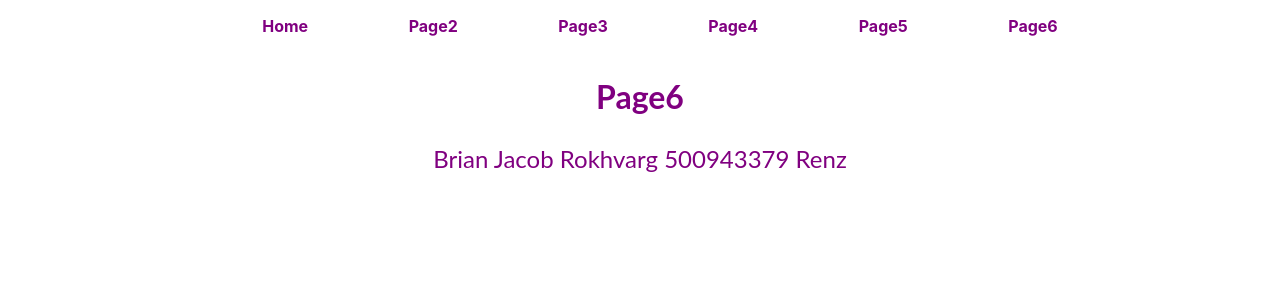
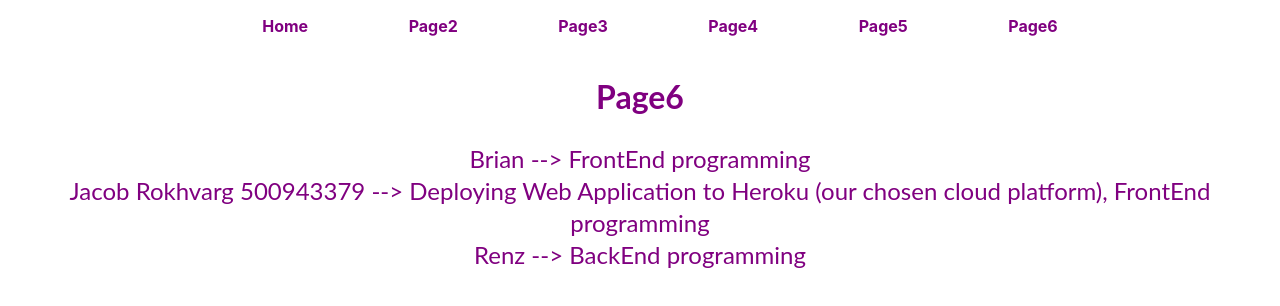
Before and after one commit to jmoney2001/v5_cps530, a React (Create React App) app: page /page6 in a window 1280 px wide. Shown: the top 306 px of the page. Built offline with nearby package versions, Linux system fonts and the light colour scheme.

Commit message:
Update Page6.js

```diff
--- a/src/Page6.js
+++ b/src/Page6.js
@@ -25,9 +25,13 @@
                 <h1>Page6</h1>
             </Typography>
             <Typography variant="h5" color='purple'>
-            Brian
-            Jacob Rokhvarg 500943379
-            Renz
+            Brian --> FrontEnd programming
+            </Typography>
+            <Typography variant="h5" color='purple'>
+            Jacob Rokhvarg 500943379 --> Deploying Web Application to Heroku (our chosen cloud platform), FrontEnd programming
+            </Typography>
+            <Typography variant="h5" color='purple'>
+            Renz --> BackEnd programming
             </Typography>
             </ThemeProvider>
         </div>
```
